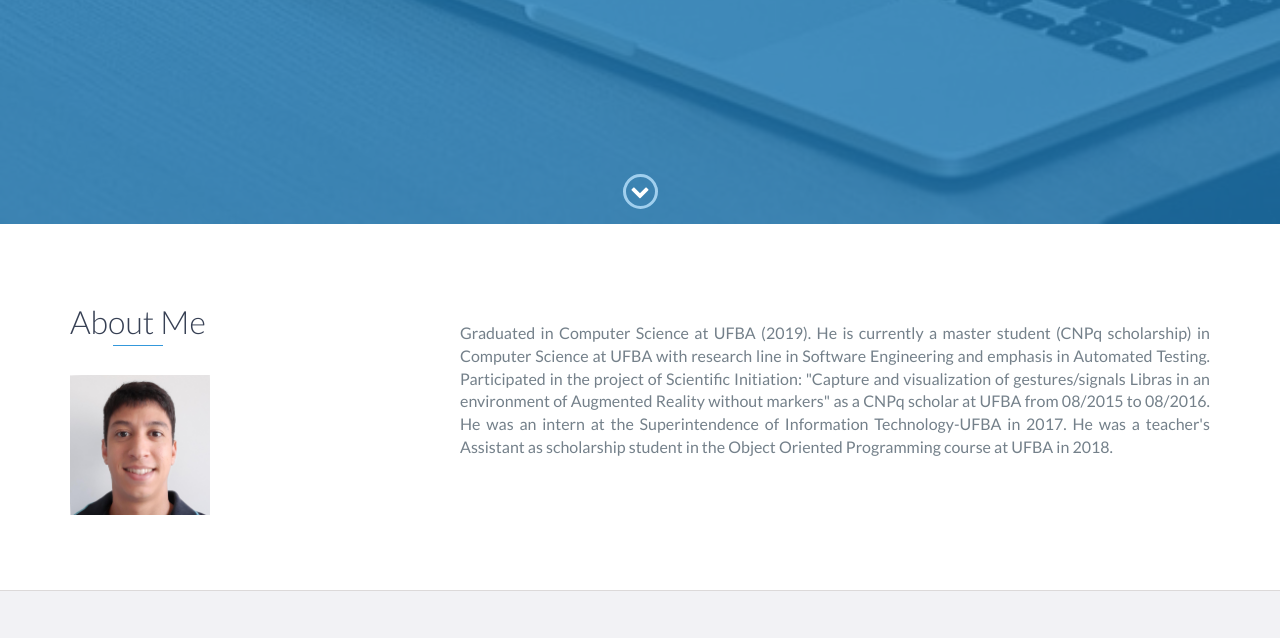
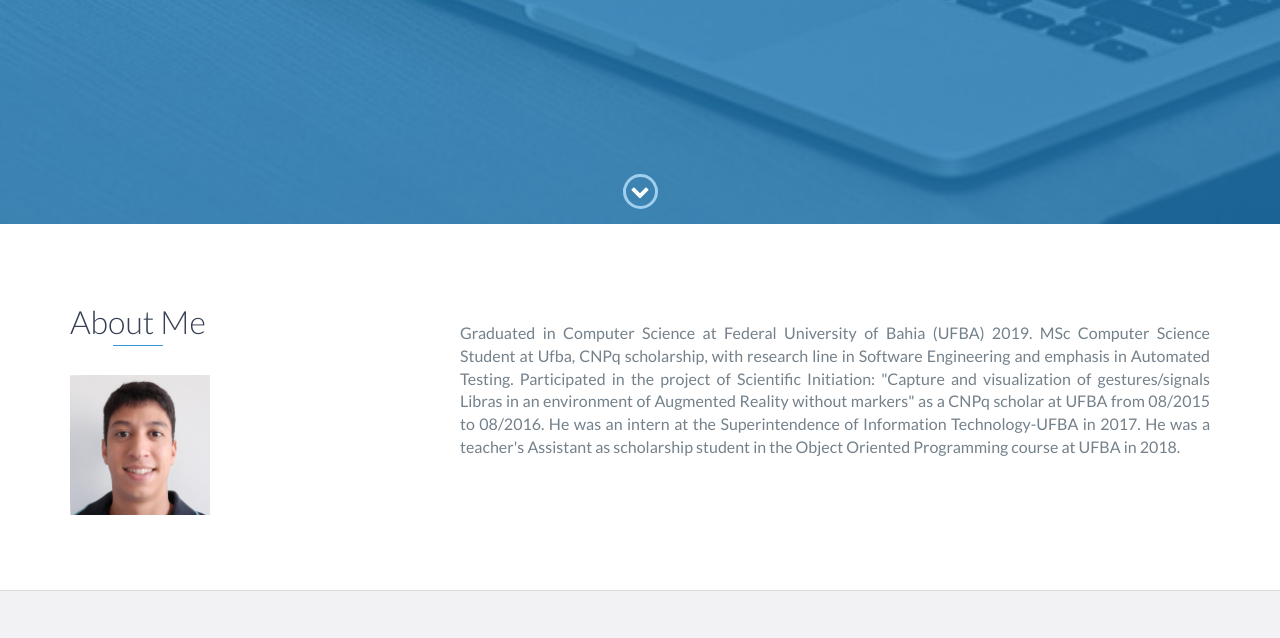
Before and after one commit to danieldavidf/danieldavidf.github.io, a plain HTML site: page index-en.html in a window 1280 px wide. Shown: the part 576-1214 px from the top of the page. Drawn offline with nearby package versions, Linux system fonts and the light colour scheme.

Commit message:
Corrige texto intro do inglês

```diff
--- a/index-en.html
+++ b/index-en.html
@@ -81,7 +81,7 @@
                 <div class="col-md-8">
                     <p align="justify">
                         <br>
-                        Graduated in Computer Science at UFBA (2019). He is currently a master student (CNPq scholarship) in Computer Science at UFBA with research line in Software Engineering and emphasis in Automated Testing. Participated in the project of Scientific Initiation: "Capture and visualization of gestures/signals Libras in an environment of Augmented Reality without markers" as a CNPq scholar at UFBA from 08/2015 to 08/2016. He was an intern at the Superintendence of Information Technology-UFBA in 2017. He was a  teacher's Assistant as scholarship student in the Object Oriented Programming course at UFBA in 2018.
+                        Graduated in Computer Science at Federal University of Bahia (UFBA) 2019. MSc Computer Science Student at Ufba, CNPq scholarship, with research line in Software Engineering and emphasis in Automated Testing. Participated in the project of Scientific Initiation: "Capture and visualization of gestures/signals Libras in an environment of Augmented Reality without markers" as a CNPq scholar at UFBA from 08/2015 to 08/2016. He was an intern at the Superintendence of Information Technology-UFBA in 2017. He was a  teacher's Assistant as scholarship student in the Object Oriented Programming course at UFBA in 2018.
                     </p>
                 </div>
             </div>
```
